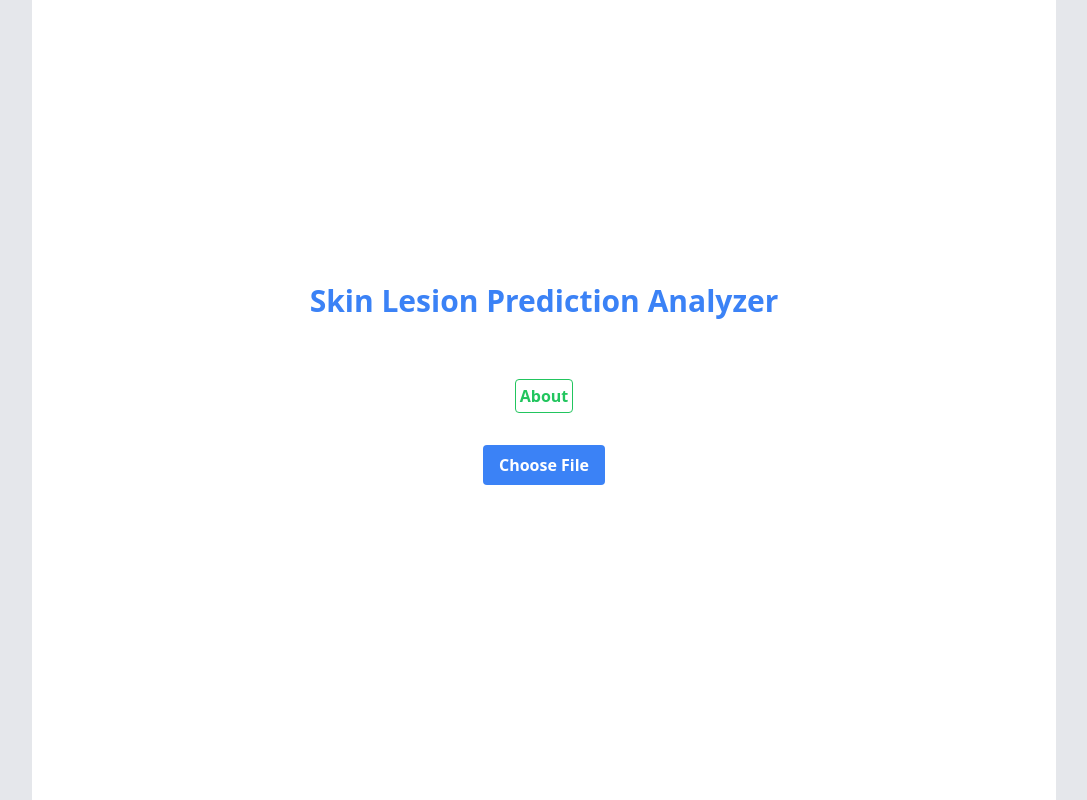
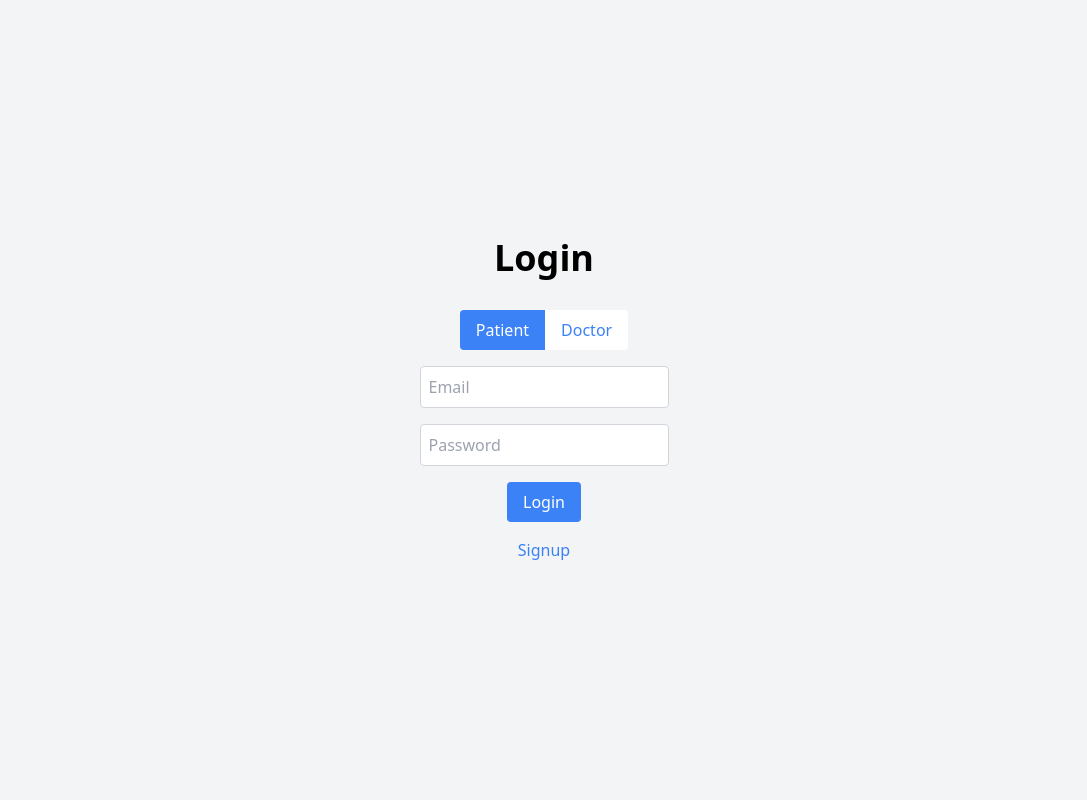
Before and after one commit to zaid218/skin-lesion-analyzer, a React (Create React App) app in the folder frontend/: page / in a window 1280 px wide. Shown: the whole page, without its empty margins (96-1183 px from the left). Built offline with nearby package versions, Linux system fonts and the light colour scheme.

Commit message:
"Deleted 8 image files from the uploads directory.added login and sigup form "

```diff
--- a/frontend/src/App.js
+++ b/frontend/src/App.js
@@ -2,13 +2,19 @@ import React from 'react';
 import { BrowserRouter as Router, Routes, Route } from 'react-router-dom';
 import AboutPage from './components/AboutPage';
 import HomePage from './components/HomePage';
+import LoginPage from './components/LoginPage';
+import SignupPage from './components/SignupPage';
+import DoctorPage from './components/DoctorPage';
 
 function App() {
   return (
     <Router>
       <Routes>
-        <Route path="/" element={<HomePage />} />
-        <Route path="/about" element={<AboutPage />} /> {/* Route for '/about' */}
+        <Route path="/" element={<LoginPage />} />
+        <Route path="/signup" element={<SignupPage />} />
+        <Route path="/home" element={<HomePage />} />
+        <Route path="/about" element={<AboutPage />} />
+        <Route path="/doctor" element={<DoctorPage />} />
       </Routes>
     </Router>
   );
--- /dev/null
+++ b/frontend/src/components/DoctorPage.js
@@ -0,0 +1,13 @@
+import React from 'react';
+
+function DoctorPage() {
+    return (
+        <div className="flex flex-col items-center justify-center min-h-screen bg-gray-100">
+            <h1 className="text-4xl font-bold mb-8">Doctor's Dashboard</h1>
+            <p className="text-xl">Here you can view patient information.</p>
+            {/* Add more details and functionalities as needed */}
+        </div>
+    );
+}
+
+export default DoctorPage;
--- a/frontend/src/components/HomePage.js
+++ b/frontend/src/components/HomePage.js
@@ -1,10 +1,11 @@
 import React, { useState, useEffect } from 'react';
-import { Link } from 'react-router-dom';
+import { Link, useNavigate } from 'react-router-dom';
 import ImageUpload from './ImageUpload';
 import PredictionResult from './PredictionResult';
 
-function Home() {
+function HomePage() {
     const [prediction, setPrediction] = useState(null);
+    const navigate = useNavigate();
 
     useEffect(() => {
         const storedPrediction = localStorage.getItem('prediction');
@@ -25,9 +26,15 @@ function Home() {
         localStorage.removeItem('imageFile');
     };
 
+    const handleLogout = () => {
+        localStorage.removeItem('role');
+        navigate('/');
+    };
+
     return (
         <div className="min-h-screen bg-white flex flex-col justify-center items-center p-20 space-y-8 mx-auto max-w-5xl">
-            <h1 className="text-3xl font-bold mt-0 mb-7 text-blue-500">Skin Lesion Prediction Analyzer</h1>
+            <h1 className="text-3xl font-bold mt-0 mb-7 text-blue-500">Please Upload an Image of the Skin Disease for Analysis</h1>
+            <button onClick={handleLogout} className="text-red-500 font-bold py-1 px-1 mt-1 mb-4 rounded border border-red-500 hover:bg-red-100 hover:cursor-pointer">Logout</button>
             <Link to='/about' className="text-green-500 font-bold py-1 px-1 mt-1 mb-4 rounded border border-green-500 hover:bg-green-100 hover:cursor-pointer">About</Link>
             <ImageUpload onPrediction={handlePrediction} onReset={resetPrediction} data={prediction} />
             {prediction && <PredictionResult data={prediction} />}
@@ -35,4 +42,4 @@ function Home() {
     );
 }
 
-export default Home;
+export default HomePage;
--- /dev/null
+++ b/frontend/src/components/LoginPage.js
@@ -0,0 +1,51 @@
+import React, { useState } from 'react';
+import { useNavigate } from 'react-router-dom';
+
+function LoginPage() {
+    const [email, setEmail] = useState('');
+    const [password, setPassword] = useState('');
+    const [role, setRole] = useState('patient');
+    const navigate = useNavigate();
+
+    const handleLogin = () => {
+        if (role === 'patient' && email === 'one@one.com' && password === 'one') {
+            localStorage.setItem('role', 'patient');
+            navigate('/home');
+        } else if (role === 'doctor' && email === 'zaidk9620@gmail.com' && password === 'MMZKark#9620') {
+            localStorage.setItem('role', 'doctor');
+            navigate('/doctor');
+        } else {
+            alert('Invalid credentials');
+        }
+    };
+
+    return (
+        <div className="flex flex-col items-center justify-center min-h-screen bg-gray-100">
+            <h1 className="text-4xl font-bold mb-8">Login</h1>
+            <div className="mb-4">
+                <button onClick={() => setRole('patient')} className={`px-4 py-2 ${role === 'patient' ? 'bg-blue-500 text-white' : 'bg-white text-blue-500'} rounded-l`}>Patient</button>
+                <button onClick={() => setRole('doctor')} className={`px-4 py-2 ${role === 'doctor' ? 'bg-blue-500 text-white' : 'bg-white text-blue-500'} rounded-r`}>Doctor</button>
+            </div>
+            <input
+                type="email"
+                placeholder="Email"
+                className="mb-4 p-2 border border-gray-300 rounded"
+                value={email}
+                onChange={(e) => setEmail(e.target.value)}
+            />
+            <input
+                type="password"
+                placeholder="Password"
+                className="mb-4 p-2 border border-gray-300 rounded"
+                value={password}
+                onChange={(e) => setPassword(e.target.value)}
+            />
+            <button onClick={handleLogin} className="px-4 py-2 bg-blue-500 text-white rounded">Login</button>
+            {role === 'patient' && (
+                <button onClick={() => navigate('/signup')} className="mt-4 text-blue-500">Signup</button>
+            )}
+        </div>
+    );
+}
+
+export default LoginPage;
--- /dev/null
+++ b/frontend/src/components/SignupPage.js
@@ -0,0 +1,41 @@
+import React, { useState } from 'react';
+import { useNavigate } from 'react-router-dom';
+
+function SignupPage() {
+    const [email, setEmail] = useState('');
+    const [password, setPassword] = useState('');
+    const navigate = useNavigate();
+
+    const handleSignup = () => {
+        if (email && password) {
+            alert('Signup successful');
+            navigate('/');
+        } else {
+            alert('Please fill in all fields');
+        }
+    };
+
+    return (
+        <div className="flex flex-col items-center justify-center min-h-screen bg-gray-100">
+            <h1 className="text-4xl font-bold mb-8">Signup</h1>
+            <input
+                type="email"
+                placeholder="Email"
+                className="mb-4 p-2 border border-gray-300 rounded"
+                value={email}
+                onChange={(e) => setEmail(e.target.value)}
+            />
+            <input
+                type="password"
+                placeholder="Password"
+                className="mb-4 p-2 border border-gray-300 rounded"
+                value={password}
+                onChange={(e) => setPassword(e.target.value)}
+            />
+            <button onClick={handleSignup} className="px-4 py-2 bg-blue-500 text-white rounded">Signup</button>
+            <button onClick={() => navigate('/')} className="mt-4 text-blue-500">Back to Login</button>
+        </div>
+    );
+}
+
+export default SignupPage;
```
